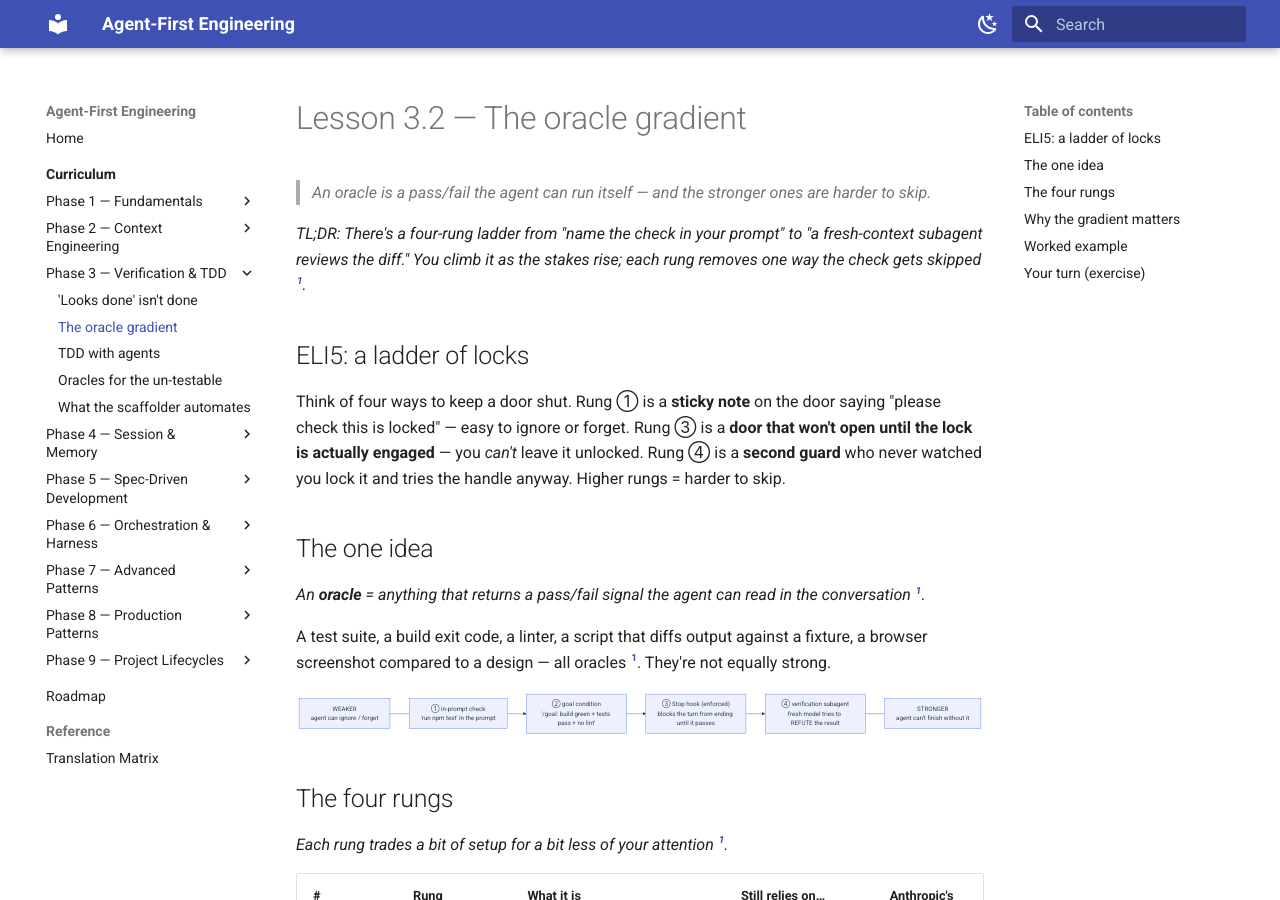
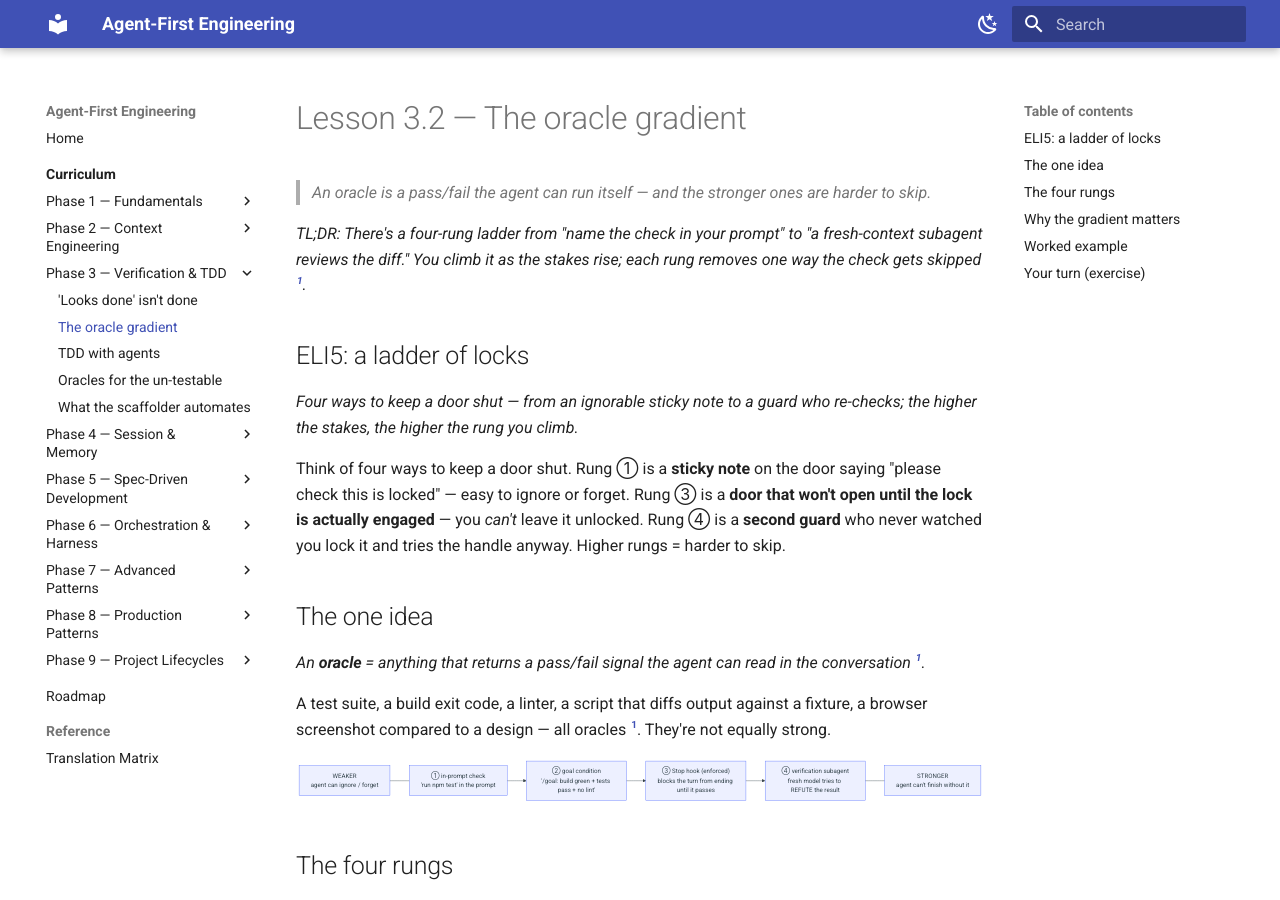
Before and after one commit to CodyAMaughan/agent-first-engineering, an MkDocs documentation site: the page built from docs/curriculum/03-verification-and-tdd/02-the-oracle-gradient.md, in a window 1280 px wide and 900 px high. Built offline with MkDocs 1.6.1 and Material for MkDocs 9.7.7, drawn with Linux system fonts in a browser that asks for light colours.

Commit message:
fix(curriculum): 3 audit findings + un-stale the authoring rubric
Dogfooding the author-curriculum gap-audit on Phases 1-6 surfaced:
- 06/03 parallelism: '[^3]:' inline marker parsed as a footnote DEF
  (orphaning the real def, rendering the superscript wrong) -> '[^3] -'.
- 03/02 + 03/05: two ELI5 subsections missing their Mandatory italic
  summary line -> added.
- PHASE_AUTHORING_GUIDE: stale 'delete quiz.md' note (quiz.md now hosts
  the interactive quiz widget over quiz.json) -> corrected.
Phases 1,2,4,5 audited clean.

Co-Authored-By: Claude Opus 4.8 (1M context) <noreply@anthropic.com>

```diff
--- a/docs/curriculum/03-verification-and-tdd/02-the-oracle-gradient.md
+++ b/docs/curriculum/03-verification-and-tdd/02-the-oracle-gradient.md
@@ -5,6 +5,8 @@
 _TL;DR: There's a four-rung ladder from "name the check in your prompt" to "a fresh-context subagent reviews the diff." You climb it as the stakes rise; each rung removes one way the check gets skipped [^1]._
 
 ## ELI5: a ladder of locks
+_Four ways to keep a door shut — from an ignorable sticky note to a guard who re-checks; the higher the stakes, the higher the rung you climb._
+
 Think of four ways to keep a door shut. Rung ① is a **sticky note** on the door saying "please check
 this is locked" — easy to ignore or forget. Rung ③ is a **door that won't open until the lock is
 actually engaged** — you *can't* leave it unlocked. Rung ④ is a **second guard** who never watched
```
Also changed, not shown: docs/curriculum/03-verification-and-tdd/05-scaffolder-test-gate.md (+2 -0 lines), docs/curriculum/06-orchestration-and-harness/03-parallelism-and-worktrees.md (+1 -1 lines), meta/PHASE_AUTHORING_GUIDE.md (+2 -1 lines).
